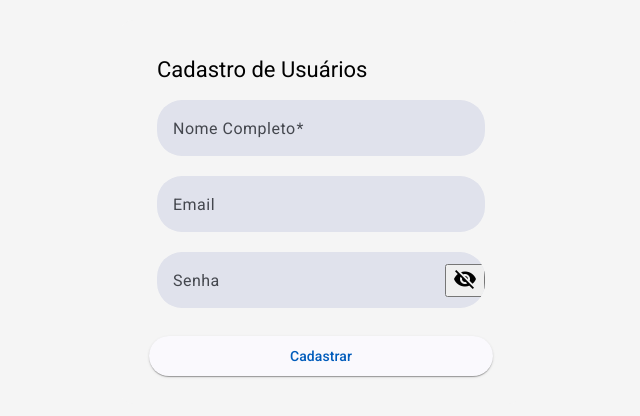
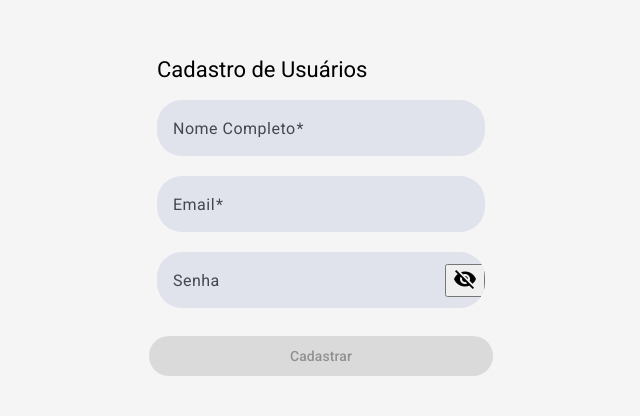
Before and after one commit to adrianoabreu/javanauta-agendador-tarefas-front-end-angular, an Angular app: page /register in a window 1280 px wide. Shown: the part 188-604 px from the top of the page, without its empty margins (319-959 px from the left). Built offline with nearby package versions, Linux system fonts and the light colour scheme.

Commit message:
Add form validators - Adicionando validacoes no formulario de cadastro dos usuarios

```diff
--- a/src/app/pages/register/register.component.html
+++ b/src/app/pages/register/register.component.html
@@ -18,7 +18,7 @@
         </form>
         </mat-card-content>
         <mat-card-actions>
-            <button mat-raised-button class="full-width" (click)="submit()">Cadastrar</button>
+            <button mat-raised-button class="full-width"  [disabled]="form.invalid" (click)="submit()">Cadastrar</button>
         </mat-card-actions>
     </mat-card>
 </div>
--- a/src/app/pages/register/register.component.ts
+++ b/src/app/pages/register/register.component.ts
@@ -19,8 +19,8 @@
 
   constructor(private formBuilder: FormBuilder){
     this.form = this.formBuilder.group({
-      fullName: ['',Validators.required],
-      email: [''],
+      fullName: ['',[Validators.required, Validators.minLength(3)]],
+      email: ['',[Validators.required, Validators.email]],
       password: ['']
     });
   }
@@ -30,6 +30,11 @@
   }
 
   submit(){
+
+    if(this.form.invalid){
+      this.form.markAllAsTouched()
+      return
+    }
     console.log("formulário submetido",this.form.value)
   }
 }
```
